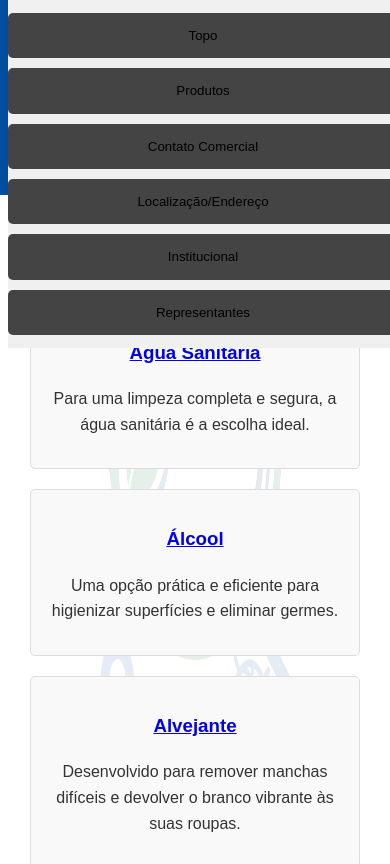
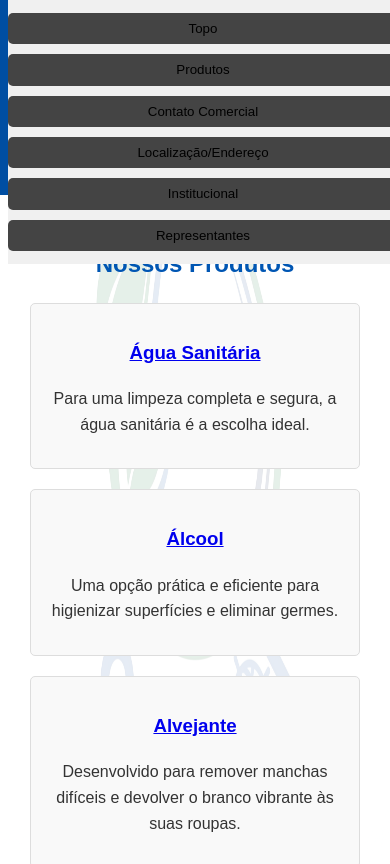
Before and after one commit to GianArantes/SoAroma, a plain HTML site: page index.html in a window 390 px wide. Shown: the top 864 px of the page. Drawn offline with Linux system fonts and the light colour scheme.

Commit message:
ajuste responsividade

```diff
--- a/style.css
+++ b/style.css
@@ -62,7 +62,7 @@ nav {
   top: 0;
   width: 100%;
   background-color: #f0f0f0;
-  z-index: 1000;
+
 }
 
 .menu {
@@ -81,7 +81,7 @@ nav {
 
 .menu li a {
   display: block;
-  padding: 14px 16px;
+  padding: 10px 10px;
   color: black;
   text-decoration: none;
   text-align: center;
@@ -254,7 +254,7 @@ footer {
     }
 
     nav a {
-        display: block;
+        display: flex;
         margin: 5px 0;
         padding: 10px;
         background: #444;
@@ -286,7 +286,6 @@ footer {
         flex-direction: column;
     }
       .menu {
-    flex-direction: column;
     align-items: center;
   }
 
@@ -295,7 +294,7 @@ footer {
   }
 
   .menu li a {
-    padding: 12px;
+    padding: 5px;
   }
 
 }
```
